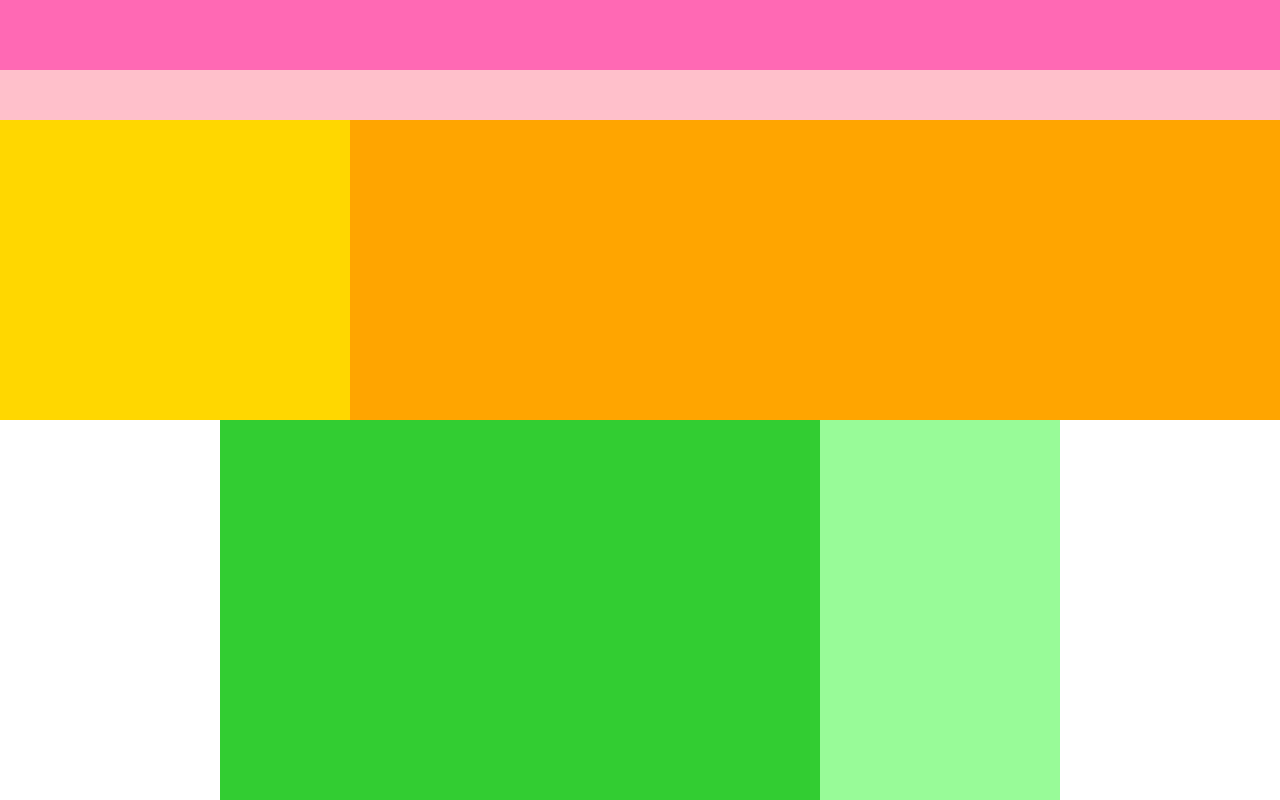
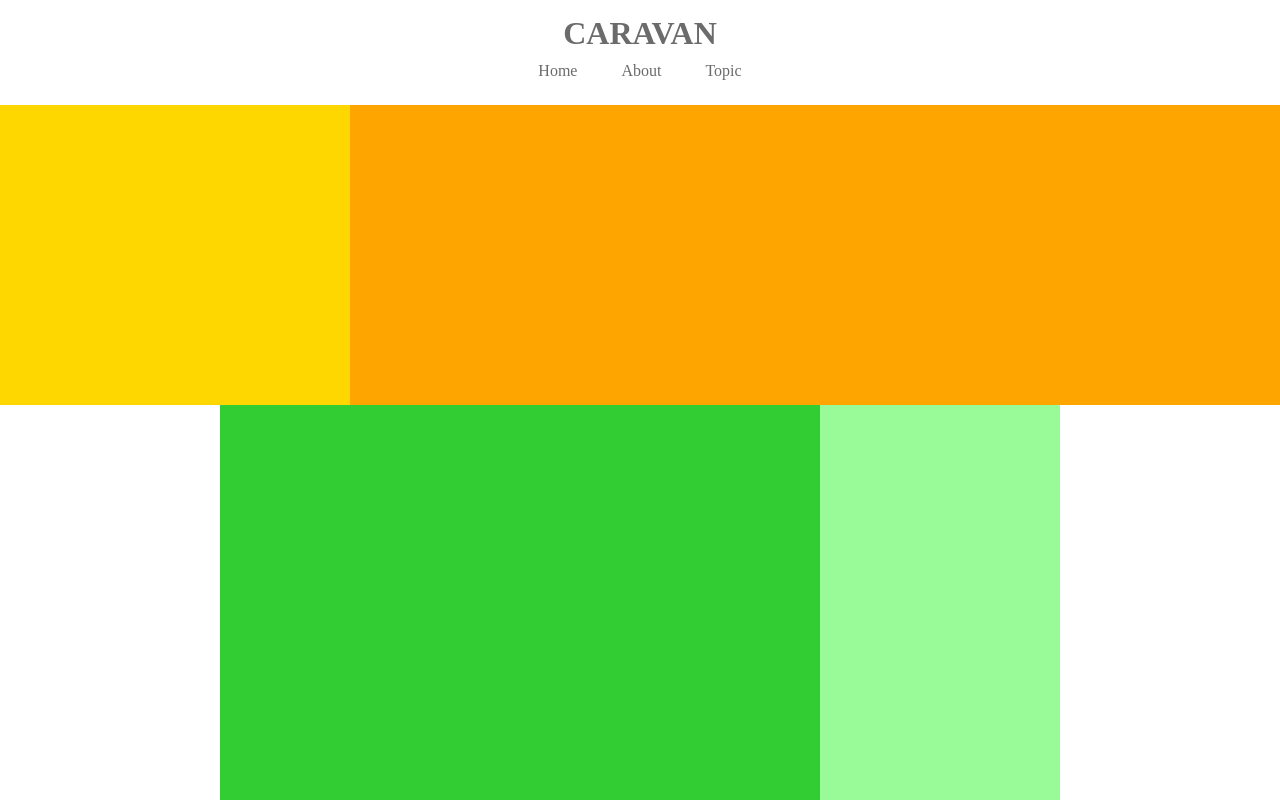
Before and after one commit to kagawa0515/html-practice, a plain HTML site: page caravan/index.html in a window 1280 px wide. Shown: the top 800 px of the page. Drawn offline with Linux system fonts and the light colour scheme.

Commit message:
[Fix] 5章のヘッダー・フッター追加

```diff
--- a/caravan/index.html
+++ b/caravan/index.html
@@ -6,10 +6,16 @@
 	<title>CARAVAN</title>
 </head>
 <body>
-	<div class="header">
-		<div class="header-top"></div>
-		<div class="header-bottom"></div>
-	</div>
+	<header>
+		<h1 class="heading"><a href="index.html">CARAVAN</a></h1>
+		<nav>
+			<ul class="nav-list">
+				<li class="nav-list-item"><a href="index.html">Home</a></li>
+				<li class="nav-list-item">About</li>
+				<li class="nav-list-item">Topic</li>
+			</ul>
+		</nav>
+	</header>
 	<div class="main-visual">
 		<div class="main-visual-content"></div>
 	</div>
@@ -17,6 +23,8 @@
 		<div class="blog"></div>
 		<div class="sidebar"></div>
 	</div>
-	<div class="footer"></div>
+	<footer>
+		<p class="footer-text">@ All rights reserved by Infratop.Inc.</p>
+	</footer>
 </body>
 </html>
--- a/caravan/style.css
+++ b/caravan/style.css
@@ -2,26 +2,35 @@
 	margin: 0;
 	padding: 0;
 	box-sizing: border-box;
+	color: #6c6b6b;
 }
 
-.header {
-	width: 100%;
-	height: 120px;
-	background-color: red;
+a {
+	text-decoration: none;
 }
 
-.header-top {
-	width: 100%;
-	height: 70px;
-	background-color: hotpink;
+header {
+	width: 90%;
+	padding: 15px 0;
+	margin: 0 auto;
+	text-align: center;
 }
 
-.header-bottom {
-	width: 100%;
-	height: 50px;
-	background-color: pink;
+header .heading {
+	font-size: 32px;
 }
 
+.nav-list {
+	text-align: center;
+	padding: 10px 0;
+	margin: 0 auto;
+}
+
+.nav-list-item {
+	list-style: none;
+	display: inline-block;
+	margin: 0 20px;
+}
 
 .main-visual {
 	width: 100%;
@@ -56,8 +65,14 @@
 	background-color: palegreen;
 }
 
-.footer {
+footer {
 	width: 100%;
 	height: 120px;
-	background-color: blue;
+	text-align: center;
+	line-height: 120px;
+	background-color: #848282;
 }
+
+.footer-text {
+	color: #fff;
+}
```
